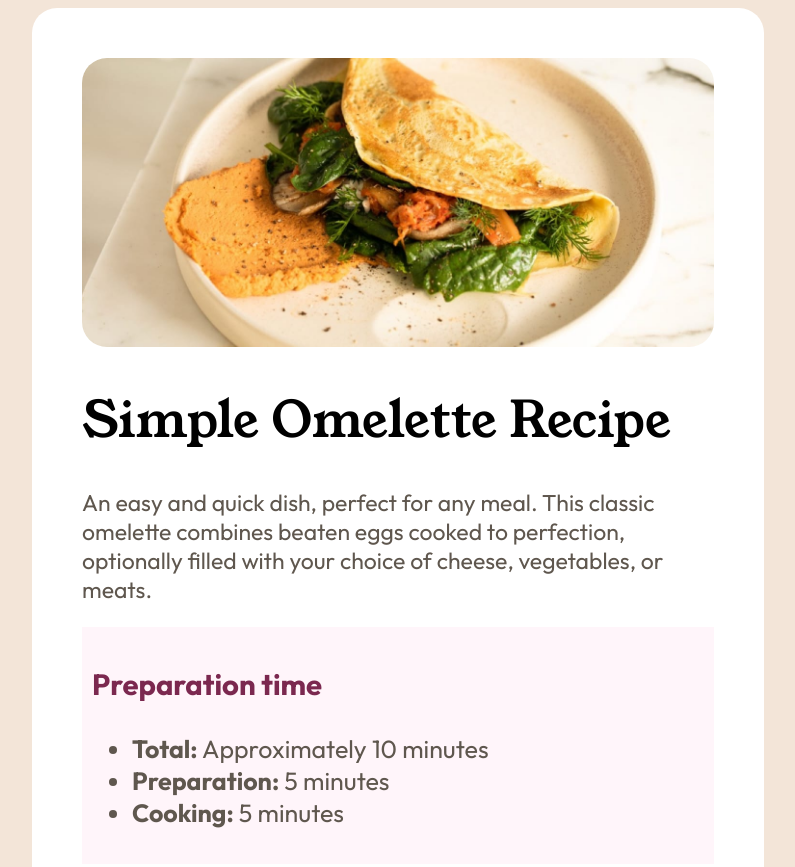
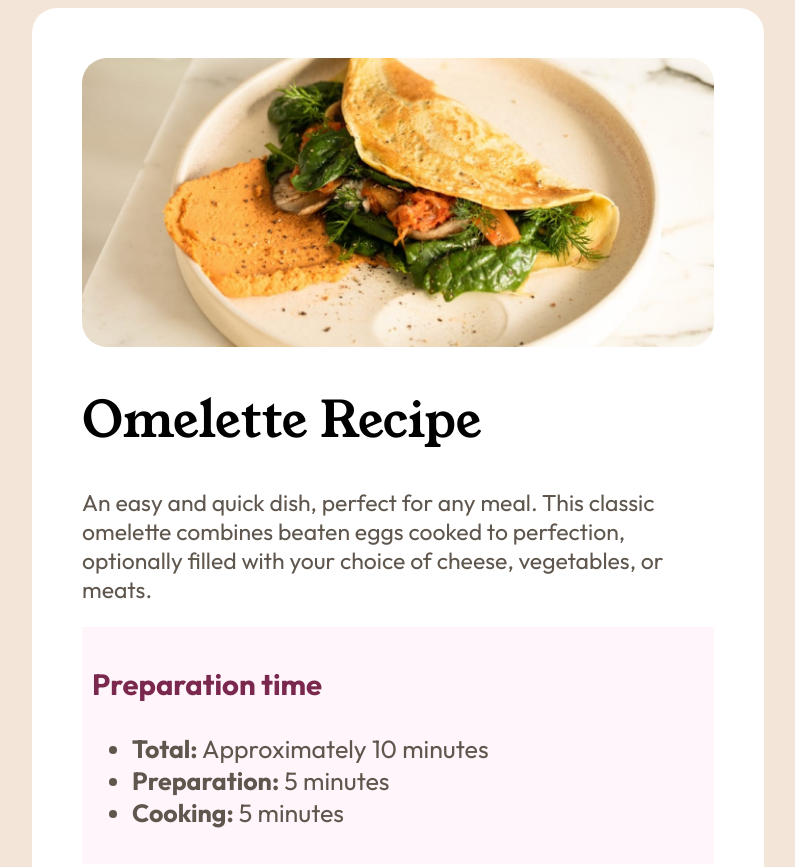
Before and after one commit to DevSchell/FrontendMentor, a plain HTML site: page Challenges/RecipePage/index.html in a window 1280 px wide. Shown: the top 867 px of the page, without its empty margins (242-1037 px from the left). Drawn offline with Linux system fonts and the light colour scheme.

Commit message:
teste de uma alteração em tempo real

```diff
--- a/Challenges/RecipePage/index.html
+++ b/Challenges/RecipePage/index.html
@@ -25,7 +25,7 @@
 
     <main>
 
-      <h1>Simple Omelette Recipe</h1>
+      <h1>Omelette Recipe</h1>
 
       <p class="p1">An easy and quick dish, perfect for any meal. This classic omelette combines beaten eggs cooked
         to perfection, optionally filled with your choice of cheese, vegetables, or meats.</p>
```
